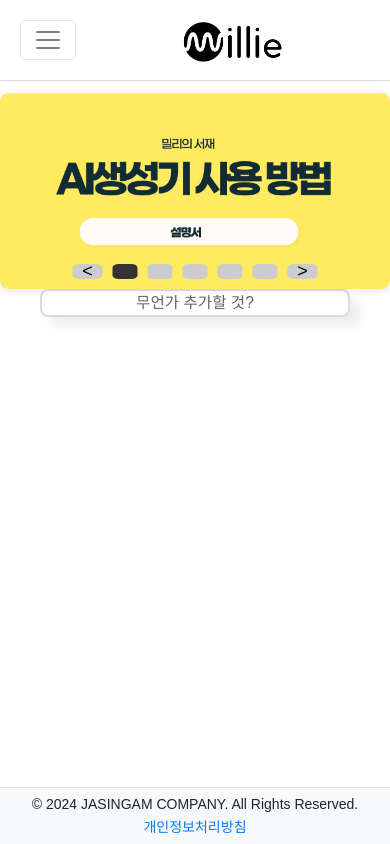
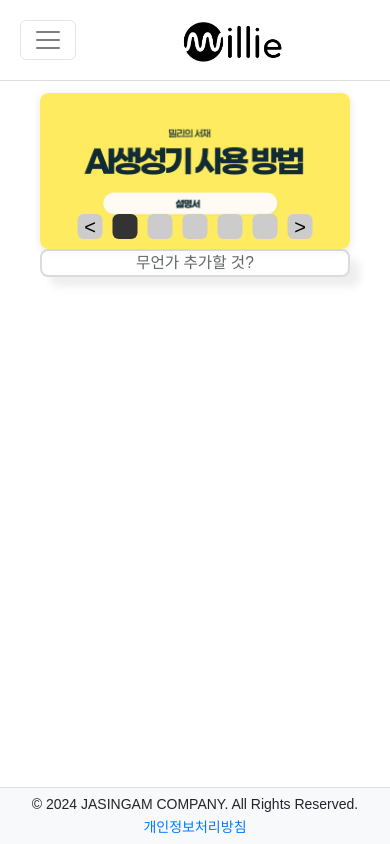
Before and after one commit to kt-bigproject30/front, a React (Create React App) app: page /home in a window 390 px wide. Built offline with nearby package versions, Linux system fonts and the light colour scheme; a web font is replaced by a local one.

Commit message:
main 배너 애니메이션 수정

```diff
--- a/src/component/home.jsx
+++ b/src/component/home.jsx
@@ -1,119 +1,3 @@
-// import React, { useEffect, useRef, useState } from "react";
-// import "../css/home.css";
-// import jasingamImage from "../img/jasingam.jpg";
-// import useImage from "../img/use.jpg";
-// import { CSSTransition, TransitionGroup } from "react-transition-group";
-
-// const images = [jasingamImage, useImage]; // 필요한 경우 여기에 더 많은 이미지를 추가
-
-// const Home = () => {
-//   const imageRef = useRef(null);
-//   const [imageHeight, setImageHeight] = useState(0);
-//   const [activeButton, setActiveButton] = useState(1); // 기본 활성 버튼을 1로 설정
-//   const [currentImage, setCurrentImage] = useState(images[0]); // 초기 이미지를 설정
-//   const [direction, setDirection] = useState("next");
-
-//   const updateImageHeight = () => {
-//     if (imageRef.current) {
-//       setImageHeight(imageRef.current.clientHeight);
-//     }
-//   };
-
-//   useEffect(() => {
-//     updateImageHeight(); // 컴포넌트가 마운트될 때 초기 업데이트
-
-//     window.addEventListener("resize", updateImageHeight);
-//     return () => {
-//       window.removeEventListener("resize", updateImageHeight);
-//     };
-//   }, []);
-
-//   const handleButtonClick = (index) => {
-//     if (index !== activeButton) {
-//       setDirection(index > activeButton ? "next" : "prev");
-//       setActiveButton(index);
-//       setCurrentImage(images[index - 1]);
-//     }
-//   };
-
-//   const handleArrowClick = (direction) => {
-//     let newIndex = activeButton;
-//     if (direction === "prev") {
-//       newIndex = activeButton > 1 ? activeButton - 1 : images.length;
-//     } else if (direction === "next") {
-//       newIndex = activeButton < images.length ? activeButton + 1 : 1;
-//     }
-//     handleButtonClick(newIndex);
-//   };
-
-//   const useImageClick = () => {
-//     if (activeButton === 2) {
-//       window.location.href = "./usepage";
-//     }
-//   };
-
-//   return (
-//     <div className="home-container">
-//       <h1>Jasingam</h1>
-//       <div className="content">
-//         <div className="image-wrapper">
-//           <TransitionGroup component={null}>
-//             <CSSTransition
-//               key={currentImage}
-//               classNames="slide"
-//               timeout={500}
-//             >
-//               <img
-//                 src={currentImage}
-//                 alt="Displayed"
-//                 className={`start-image ${direction}`}
-//                 ref={imageRef}
-//                 onLoad={updateImageHeight}
-//                 onClick={useImageClick}
-//               />
-//             </CSSTransition>
-//           </TransitionGroup>
-//           <div className="controls">
-//             <button
-//               className="arrow-button"
-//               aria-label="Previous Image"
-//               onClick={() => handleArrowClick("prev")}
-//             >
-//               {"<"}
-//             </button>
-//             {[...Array(images.length)].map((_, index) => (
-//               <button
-//                 key={index}
-//                 className={`circle-button ${activeButton === index + 1 ? "active" : ""}`}
-//                 onClick={() => handleButtonClick(index + 1)}
-//                 aria-label={`Image ${index + 1}`}
-//               ></button>
-//             ))}
-//             <button
-//               className="arrow-button"
-//               aria-label="Next Image"
-//               onClick={() => handleArrowClick("next")}
-//             >
-//               {">"}
-//             </button>
-//           </div>
-//         </div>
-//       </div>
-//       <div className="side-content">
-//           <div
-//             className="notice-box"
-
-//           >
-//             무언가 추가할 것?
-//           </div>
-//         </div>
-//     </div>
-//   );
-// };
-
-// export default Home;
-
-
 import React, { useEffect, useRef, useState } from "react";
 import "../css/home.css";
 import jasingamImage from "../img/jasingam.jpg";
@@ -185,7 +69,7 @@ const Home = () => {
             <CSSTransition
               key={currentImage}
               classNames="slide"
-              timeout={500}
+              // timeout={0}
             >
               <img
                 src={currentImage}
--- a/src/component/login.jsx
+++ b/src/component/login.jsx
@@ -19,7 +19,7 @@ const Login = () => {
     e.preventDefault();
     try {
       console.log("Sending login request with:", { username, password }); // 디버깅용 로그
-      const response = await api.post("/login", {
+      const response = await api.post("/jwt-login/login", {
         username,
         password,
       });
--- a/src/css/home.css
+++ b/src/css/home.css
@@ -31,7 +31,7 @@ html {
 .image-wrapper {
   position: relative;
   display: inline-block;
-  width: 100vw;
+  width: 100%;
   height: auto;
   /* jasingam.jpg의 비율로 설정, 필요에 따라 조정 */
   overflow: hidden;
@@ -64,8 +64,8 @@ html {
   background-color: #ccc;
   border: none;
   border-radius: 25%;
-  width: 40px;
-  height: 20px;
+  width: 25px;
+  height: 25px;
   display: flex;
   justify-content: center;
   align-items: center;
@@ -78,8 +78,8 @@ html {
   background-color: #ccc;
   border: none;
   border-radius: 25%;
-  width: 30px;
-  height: 20px;
+  width: 25px;
+  height: 25px;
   cursor: pointer;
   outline: none;
 }
@@ -90,18 +90,28 @@ html {
 
 .slide-enter {
   transform: translateX(100%);
+  opacity: 0;
+  transition: opacity 0.5s ease-in-out, transform 0.5s ease-in-out;
 }
 
 .slide-enter-active {
-  transform: translateX(0%);
+  /* transform: translateX(100%); */
+  transform: translateX(0);
+  opacity: 1;
+  transition: opacity 0.5s ease-in-out, transform 0.5s ease-in-out;
 }
 
 .slide-exit {
-  transform: translateX(0%);
+  transform: translateX(0);
+  opacity: 1;
+  transition: opacity 0.5s ease-in-out, transform 0.5s ease-in-out;
 }
 
 .slide-exit-active {
+  /* transform: translateX(-100%); */
   transform: translateX(-100%);
+  opacity: 0;
+  transition: opacity 0.5s ease-in-out, transform 0.5s ease-in-out;
 }
 
 .side-content {
@@ -138,14 +148,25 @@ html {
   }
 
   .arrow-button {
-    width: 30px;
+    /* width: 30px;
     height: 15px;
-    font-size: 18px;
+    font-size: 18px; */
+
+
+
+    display: flex;
+    align-items: center;
+    justify-content: center;
+    width: 25px; /* 필요에 따라 너비 조절 */
+    height: 25px; /* 필요에 따라 높이 조절 */
+    font-size: 20px; /* 필요에 따라 폰트 크기 조절 */
+    border: none;
+    cursor: pointer;
   }
 
   .circle-button {
     width: 25px;
-    height: 15px;
+    height: 25px;
   }
 
   .side-content {
```
